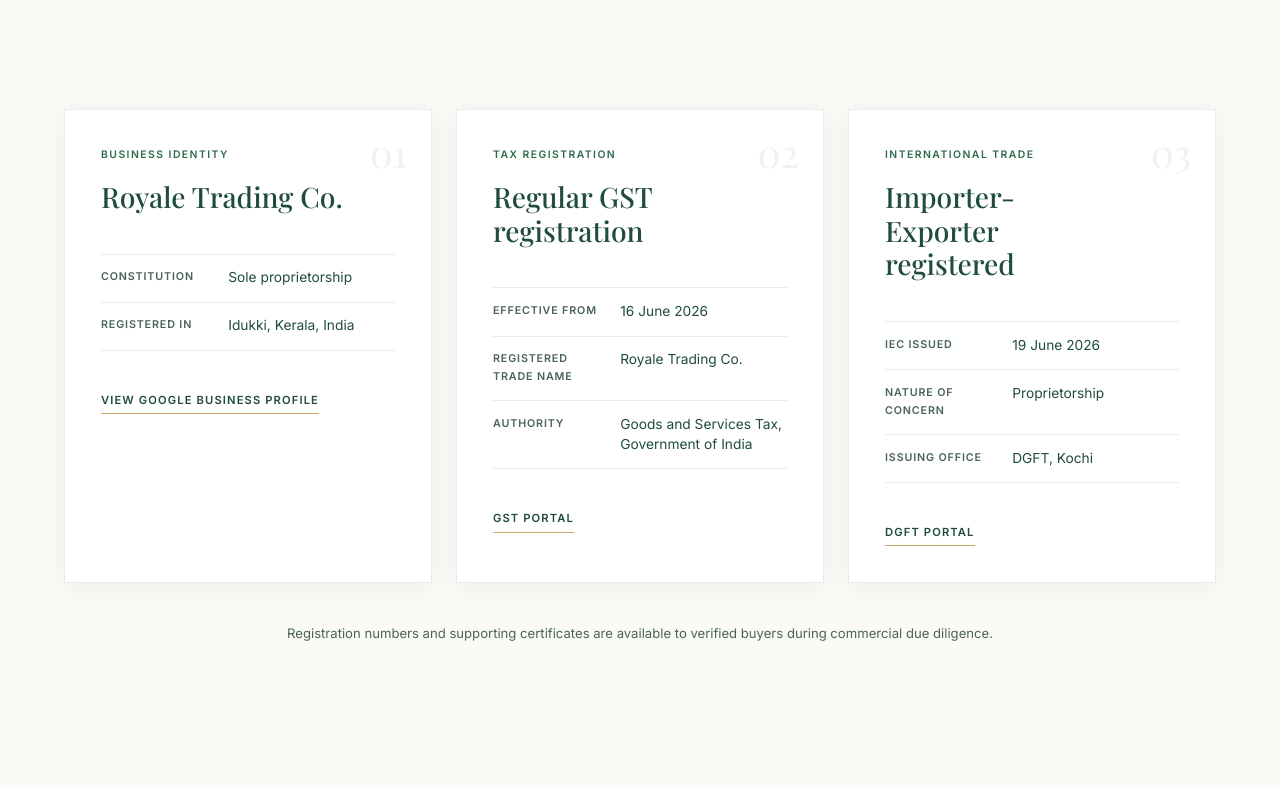
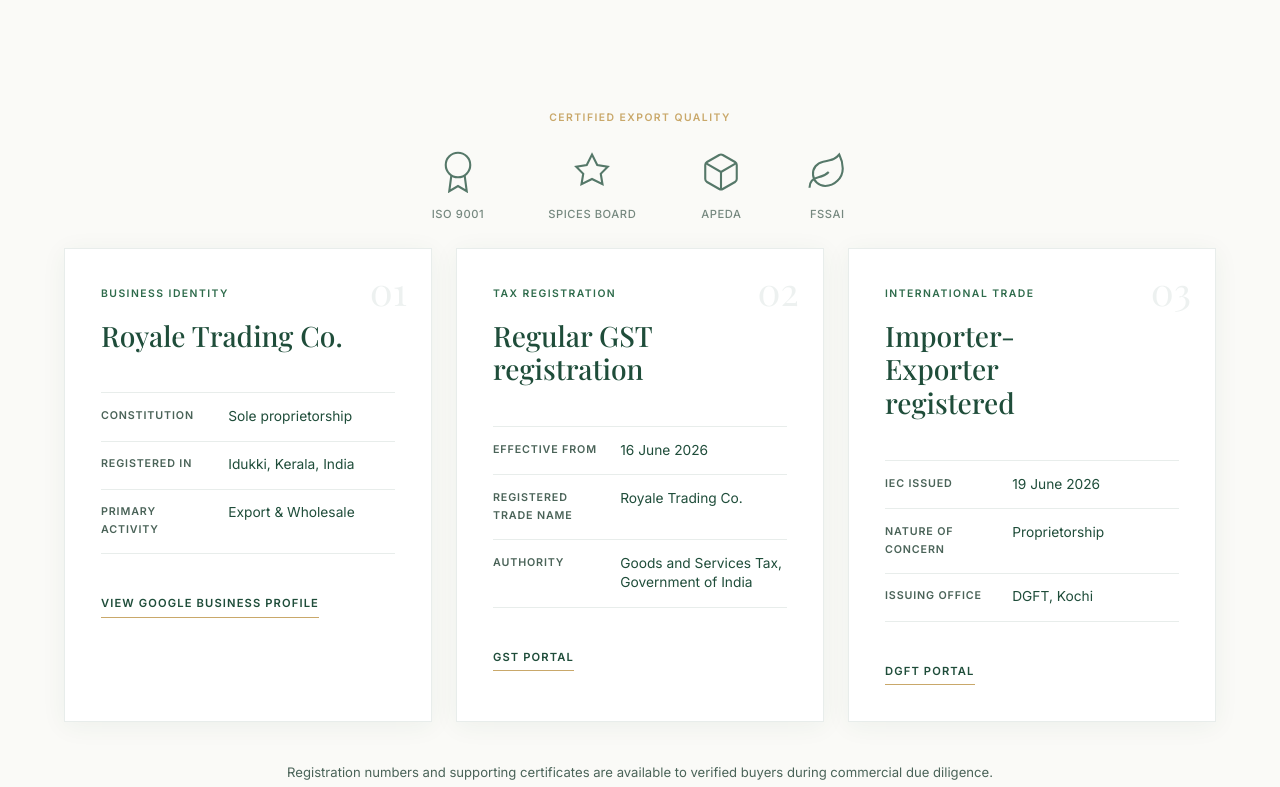
Before and after one commit to alenroy10/Royale-Trading-Co, a website built with Vite: page index.html in a window 1280 px wide. Shown: the part 3293-4080 px from the top of the page. Built offline with nearby package versions, Linux system fonts and the light colour scheme; a web font is replaced by a local one.

Commit message:
feat: add export certifications banner, expand company credentials, and integrate external CSS stylesheet

```diff
--- a/css/styles.css
+++ b/css/styles.css
@@ -737,6 +737,7 @@
 
 .credentials-header {
   max-width: 760px;
+  margin-inline: auto;
 }
 
 .credentials-grid {
@@ -833,6 +834,53 @@
   text-align: center;
   font-size: 0.82rem;
   line-height: 1.6;
+  color: var(--ink-muted);
+}
+
+/* Certification Logos */
+.cert-banner-label {
+  text-align: center;
+  font-size: 0.65rem;
+  font-weight: 600;
+  letter-spacing: 0.14em;
+  text-transform: uppercase;
+  color: var(--gold);
+  margin: var(--space-2xl) auto var(--space-md);
+}
+
+.cert-logos {
+  display: flex;
+  flex-wrap: wrap;
+  justify-content: center;
+  gap: var(--space-xl);
+  margin-top: var(--space-md);
+  margin-bottom: var(--space-md);
+}
+
+.cert-badge {
+  display: flex;
+  flex-direction: column;
+  align-items: center;
+  gap: 12px;
+  opacity: 0.75;
+  transition: opacity var(--transition);
+}
+
+.cert-badge:hover {
+  opacity: 1;
+}
+
+.cert-badge svg {
+  width: 42px;
+  height: 42px;
+  color: var(--forest);
+}
+
+.cert-badge span {
+  font-size: 0.7rem;
+  font-weight: 500;
+  letter-spacing: 0.05em;
+  text-transform: uppercase;
   color: var(--ink-muted);
 }
 
--- a/index.html
+++ b/index.html
@@ -254,6 +254,40 @@
           </p>
         </header>
 
+        <div class="certifications-banner reveal">
+          <p class="cert-banner-label">Certified Export Quality</p>
+          <div class="cert-logos">
+            <div class="cert-badge">
+              <svg viewBox="0 0 24 24" fill="none" stroke="currentColor" stroke-width="1.2">
+                <circle cx="12" cy="8" r="7"/>
+                <polyline points="8.21 13.89 7 23 12 20 17 23 15.79 13.88"/>
+              </svg>
+              <span>ISO 9001</span>
+            </div>
+            <div class="cert-badge">
+              <svg viewBox="0 0 24 24" fill="none" stroke="currentColor" stroke-width="1.2">
+                <path d="M12 2l3 6 6 1-4 4 1 6-6-3-6 3 1-6-4-4 6-1z"/>
+              </svg>
+              <span>Spices Board</span>
+            </div>
+            <div class="cert-badge">
+              <svg viewBox="0 0 24 24" fill="none" stroke="currentColor" stroke-width="1.2">
+                <path d="M21 16V8a2 2 0 0 0-1-1.73l-7-4a2 2 0 0 0-2 0l-7 4A2 2 0 0 0 3 8v8a2 2 0 0 0 1 1.73l7 4a2 2 0 0 0 2 0l7-4A2 2 0 0 0 21 16z"/>
+                <polyline points="3.27 6.96 12 12.01 20.73 6.96"/>
+                <line x1="12" y1="22.08" x2="12" y2="12"/>
+              </svg>
+              <span>APEDA</span>
+            </div>
+            <div class="cert-badge">
+              <svg viewBox="0 0 24 24" fill="none" stroke="currentColor" stroke-width="1.2">
+                <path d="M11 20A7 7 0 0 1 9.8 6.1C15.5 5 17 4.48 19 2c1 2 2 4.18 2 8 0 5.5-4.78 10-10 10Z"/>
+                <path d="M2 21c0-3 1.85-5.36 5.08-6C9.5 14.52 12 13 13 12"/>
+              </svg>
+              <span>FSSAI</span>
+            </div>
+          </div>
+        </div>
+
         <div class="credentials-grid">
           <article class="credential-card reveal">
             <span class="credential-number" aria-hidden="true">01</span>
@@ -267,6 +301,10 @@
               <div>
                 <dt>Registered in</dt>
                 <dd>Idukki, Kerala, India</dd>
+              </div>
+              <div>
+                <dt>Primary Activity</dt>
+                <dd>Export & Wholesale</dd>
               </div>
             </dl>
             <a class="credential-link"
@@ -410,20 +448,7 @@
             </div>
           </article>
 
-          <article class="product-card reveal">
-            <div class="product-image">
-              <img src="https://images.unsplash.com/photo-1630623093145-f606591c2546?w=900&q=92&auto=format&fit=crop"
-                alt="Dry ginger root cleaned and graded for export" loading="lazy" />
-            </div>
-            <div class="product-body">
-              <h3>Dry ginger</h3>
-              <p>
-                Cleaned, dried, and graded ginger with excellent flavor characteristics
-                for food processing and spice blending.
-              </p>
-              <a href="#contact" class="product-link">Request specification</a>
-            </div>
-          </article>
+
         </div>
       </div>
     </section>
@@ -759,22 +784,16 @@
           </address>
 
           <div class="social-links" aria-label="Social media">
-            <a href="#" class="social-link" aria-label="Facebook">
+            <a href="https://www.facebook.com/profile.php?id=61591572898749" target="_blank" rel="noopener noreferrer" class="social-link" aria-label="Facebook">
               <svg width="18" height="18" viewBox="0 0 24 24" fill="currentColor" aria-hidden="true">
                 <path
                   d="M24 12.073c0-6.627-5.373-12-12-12s-12 5.373-12 12c0 5.99 4.388 10.954 10.125 11.854v-8.385H7.078v-3.47h3.047V9.43c0-3.007 1.792-4.669 4.533-4.669 1.312 0 2.686.235 2.686.235v2.953H15.83c-1.491 0-1.956.925-1.956 1.874v2.25h3.328l-.532 3.47h-2.796v8.385C19.612 23.027 24 18.062 24 12.073z" />
               </svg>
             </a>
-            <a href="#" class="social-link" aria-label="Instagram">
+            <a href="https://www.instagram.com/royaletradingco/" target="_blank" rel="noopener noreferrer" class="social-link" aria-label="Instagram">
               <svg width="18" height="18" viewBox="0 0 24 24" fill="currentColor" aria-hidden="true">
                 <path
                   d="M12 2.163c3.204 0 3.584.012 4.85.07 3.252.148 4.771 1.691 4.919 4.919.058 1.265.069 1.645.069 4.849 0 3.205-.012 3.584-.069 4.849-.149 3.225-1.664 4.771-4.919 4.919-1.266.058-1.644.07-4.85.07-3.204 0-3.584-.012-4.849-.07-3.26-.149-4.771-1.699-4.919-4.92-.058-1.265-.07-1.644-.07-4.849 0-3.204.013-3.583.07-4.849.149-3.227 1.664-4.771 4.919-4.919 1.266-.057 1.645-.069 4.849-.069zM12 0C8.741 0 8.333.014 7.053.072 2.695.272.273 2.69.073 7.052.014 8.333 0 8.741 0 12c0 3.259.014 3.668.072 4.948.2 4.358 2.618 6.78 6.98 6.98C8.333 23.986 8.741 24 12 24c3.259 0 3.668-.014 4.948-.072 4.354-.2 6.782-2.618 6.979-6.98.059-1.28.073-1.689.073-4.948 0-3.259-.014-3.667-.072-4.947-.196-4.354-2.617-6.78-6.979-6.98C15.668.014 15.259 0 12 0zm0 5.838a6.162 6.162 0 100 12.324 6.162 6.162 0 000-12.324zM12 16a4 4 0 110-8 4 4 0 010 8zm6.406-11.845a1.44 1.44 0 100 2.881 1.44 1.44 0 000-2.881z" />
-              </svg>
-            </a>
-            <a href="#" class="social-link" aria-label="LinkedIn">
-              <svg width="18" height="18" viewBox="0 0 24 24" fill="currentColor" aria-hidden="true">
-                <path
-                  d="M20.447 20.452h-3.554v-5.569c0-1.328-.027-3.037-1.852-3.037-1.853 0-2.136 1.445-2.136 2.939v5.667H9.351V9h3.414v1.561h.046c.477-.9 1.637-1.85 3.37-1.85 3.601 0 4.267 2.37 4.267 5.455v6.286zM5.337 7.433a2.062 2.062 0 01-2.063-2.065 2.062 2.062 0 114.126 0 2.062 2.062 0 01-2.063 2.065zm1.782 13.019H3.555V9h3.564v11.452zM22.225 0H1.771C.792 0 0 .774 0 1.729v20.542C0 23.227.792 24 1.771 24h20.451C23.2 24 24 23.227 24 22.271V1.729C24 .774 23.2 0 22.222 0h.003z" />
               </svg>
             </a>
           </div>
```
